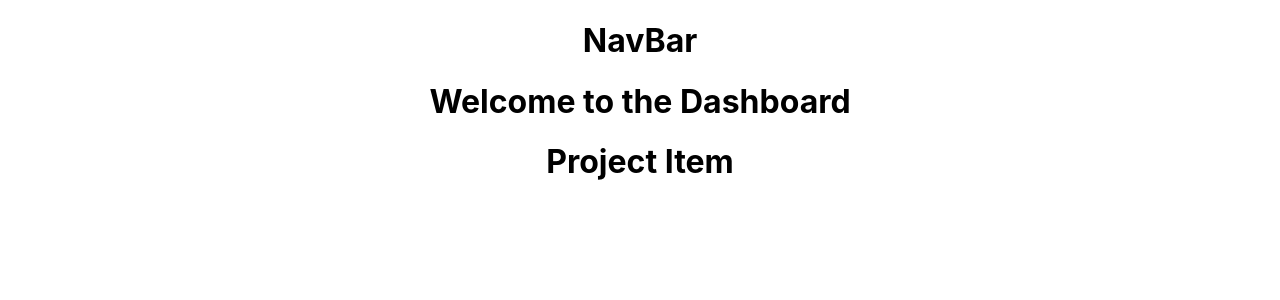
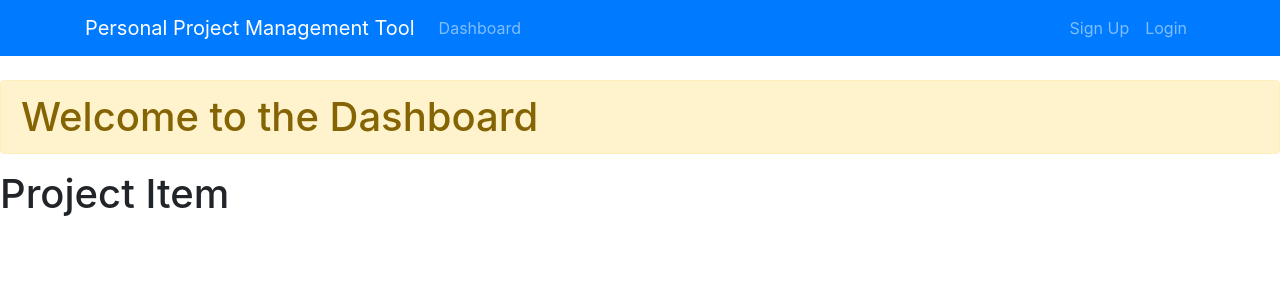
Before and after one commit to Adamiss/PPMToolFullStack, a React (Create React App) app in the folder FrontEnd/ppmtool-react-client/: page /dashboard in a window 1280 px wide. Shown: the top 300 px of the page. Built offline with nearby package versions, Linux system fonts and the light colour scheme.

Commit message:
Update Appcss and navbar

```diff
--- a/FrontEnd/ppmtool-react-client/package.json
+++ b/FrontEnd/ppmtool-react-client/package.json
@@ -6,6 +6,7 @@
     "@testing-library/jest-dom": "^5.11.9",
     "@testing-library/react": "^11.2.5",
     "@testing-library/user-event": "^12.7.1",
+    "bootstrap": "^4.6.0",
     "react": "^17.0.1",
     "react-dom": "^17.0.1",
     "react-scripts": "4.0.2",
--- a/FrontEnd/ppmtool-react-client/src/App.css
+++ b/FrontEnd/ppmtool-react-client/src/App.css
@@ -1,38 +1,65 @@
-.App {
-  text-align: center;
+img {
+  width: 100%;
 }
 
-.App-logo {
-  height: 40vmin;
-  pointer-events: none;
+.navbar {
+  background-color: #e3f2fd;
+}
+.fa.fa-edit {
+  color: #18a2b9;
 }
 
-@media (prefers-reduced-motion: no-preference) {
-  .App-logo {
-    animation: App-logo-spin infinite 20s linear;
-  }
+.list-group-item.delete:hover {
+  cursor: -webkit-grab;
+  background-color: pink;
 }
 
-.App-header {
-  background-color: #282c34;
-  min-height: 100vh;
-  display: flex;
-  flex-direction: column;
-  align-items: center;
-  justify-content: center;
-  font-size: calc(10px + 2vmin);
-  color: white;
+.list-group-item.update:hover {
+  cursor: -webkit-grab;
+  background-color: gainsboro;
 }
 
-.App-link {
-  color: #61dafb;
+.list-group-item.board:hover {
+  cursor: -webkit-grab;
+  background-color: gainsboro;
 }
 
-@keyframes App-logo-spin {
-  from {
-    transform: rotate(0deg);
-  }
-  to {
-    transform: rotate(360deg);
-  }
+.fa.fa-minus-circle {
+  color: red;
 }
+
+.landing {
+  position: relative;
+  /* background: url("../img/showcase.jpg") no-repeat; */
+  background-size: cover;
+  background-position: center;
+  height: 100vh;
+  margin-top: -24px;
+  margin-bottom: -50px;
+}
+
+.landing-inner {
+  padding-top: 80px;
+}
+
+.dark-overlay {
+  background-color: rgba(0, 0, 0, 0.7);
+  position: absolute;
+  top: 0;
+  left: 0;
+  width: 100%;
+  height: 100%;
+}
+
+.card-form {
+  opacity: 0.9;
+}
+
+.latest-profiles-img {
+  width: 40px;
+  height: 40px;
+}
+
+.form-control::placeholder {
+  color: #bbb !important;
+}
--- a/FrontEnd/ppmtool-react-client/src/App.js
+++ b/FrontEnd/ppmtool-react-client/src/App.js
@@ -1,10 +1,13 @@
 import logo from "./logo.svg";
 import "./App.css";
 import Dashboard from "./components/Dashboard";
+import "bootstrap/dist/css/bootstrap.min.css";
+import Header from "./components/Layout/Header";
 
 function App() {
   return (
     <div className="App">
+      <Header />
       <Dashboard />
     </div>
   );
--- a/FrontEnd/ppmtool-react-client/src/components/Dashboard.js
+++ b/FrontEnd/ppmtool-react-client/src/components/Dashboard.js
@@ -1,13 +1,11 @@
 import React, { Component } from "react";
-import Header from "./Layout/Header";
 import ProjectItem from "./Project/ProjectItem";
 
 export default class Dashboard extends Component {
   render() {
     return (
       <div>
-        <Header />
-        <h1>Welcome to the Dashboard</h1>
+        <h1 className="alert alert-warning">Welcome to the Dashboard</h1>
         <ProjectItem />
       </div>
     );
--- a/FrontEnd/ppmtool-react-client/src/components/Layout/Header.js
+++ b/FrontEnd/ppmtool-react-client/src/components/Layout/Header.js
@@ -2,9 +2,44 @@ import React, { Component } from "react";
 class Header extends Component {
   render() {
     return (
-      <div>
-        <h1>NavBar</h1>
-      </div>
+      <nav class="navbar navbar-expand-sm navbar-dark bg-primary mb-4">
+        <div class="container">
+          <a class="navbar-brand" href="Dashboard.html">
+            Personal Project Management Tool
+          </a>
+          <button
+            class="navbar-toggler"
+            type="button"
+            data-toggle="collapse"
+            data-target="#mobile-nav"
+          >
+            <span class="navbar-toggler-icon" />
+          </button>
+
+          <div class="collapse navbar-collapse" id="mobile-nav">
+            <ul class="navbar-nav mr-auto">
+              <li class="nav-item">
+                <a class="nav-link" href="/dashboard">
+                  Dashboard
+                </a>
+              </li>
+            </ul>
+
+            <ul class="navbar-nav ml-auto">
+              <li class="nav-item">
+                <a class="nav-link " href="register.html">
+                  Sign Up
+                </a>
+              </li>
+              <li class="nav-item">
+                <a class="nav-link" href="login.html">
+                  Login
+                </a>
+              </li>
+            </ul>
+          </div>
+        </div>
+      </nav>
     );
   }
 }
```
Also changed, not shown: 1 other file (tests, documents, lock files or other folders).
